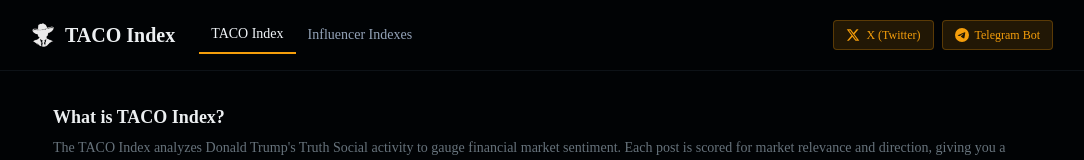
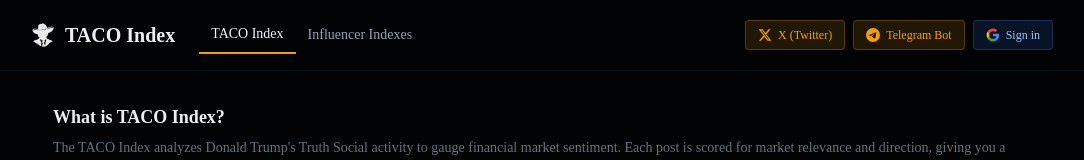
Before and after one commit to businesslim/taco-index, a Next.js app in the folder frontend/: page / in a window 1280 px wide. Shown: the top 160 px of the page, without its empty margins (99-1183 px from the left). Built offline with nearby package versions, Linux system fonts and the light colour scheme; no server answers.

Commit message:
feat: add login/logout button to Navbar

```diff
--- a/frontend/components/Navbar.tsx
+++ b/frontend/components/Navbar.tsx
@@ -3,9 +3,11 @@
 import Link from "next/link";
 import Image from "next/image";
 import { usePathname } from "next/navigation";
+import { useSession, signIn, signOut } from "next-auth/react";
 
 export function Navbar() {
   const pathname = usePathname();
+  const { data: session } = useSession();
 
   return (
     <header className="border-b border-border px-6 py-4">
@@ -72,6 +74,43 @@
             </svg>
             <span className="hidden sm:inline">Telegram Bot</span>
           </a>
+          {session ? (
+            <div className="flex items-center gap-2">
+              {session.user?.image && (
+                <Image
+                  src={session.user.image}
+                  alt={session.user.name ?? "User"}
+                  width={28}
+                  height={28}
+                  className="rounded-full"
+                />
+              )}
+              <button
+                onClick={() => signOut()}
+                className="text-xs text-slate-400 hover:text-slate-200 transition-colors px-2 py-1"
+              >
+                <span className="hidden sm:inline">Sign out</span>
+              </button>
+            </div>
+          ) : (
+            <button
+              onClick={() => signIn("google")}
+              className="flex items-center gap-1.5 px-3 py-1.5 rounded text-xs font-medium transition-colors"
+              style={{
+                backgroundColor: "#3B82F622",
+                color: "#93C5FD",
+                border: "1px solid #3B82F644",
+              }}
+            >
+              <svg viewBox="0 0 24 24" className="w-3.5 h-3.5" fill="currentColor">
+                <path d="M22.56 12.25c0-.78-.07-1.53-.2-2.25H12v4.26h5.92c-.26 1.37-1.04 2.53-2.21 3.31v2.77h3.57c2.08-1.92 3.28-4.74 3.28-8.09z" fill="#4285F4"/>
+                <path d="M12 23c2.97 0 5.46-.98 7.28-2.66l-3.57-2.77c-.98.66-2.23 1.06-3.71 1.06-2.86 0-5.29-1.93-6.16-4.53H2.18v2.84C3.99 20.53 7.7 23 12 23z" fill="#34A853"/>
+                <path d="M5.84 14.09c-.22-.66-.35-1.36-.35-2.09s.13-1.43.35-2.09V7.07H2.18C1.43 8.55 1 10.22 1 12s.43 3.45 1.18 4.93l2.85-2.22.81-.62z" fill="#FBBC05"/>
+                <path d="M12 5.38c1.62 0 3.06.56 4.21 1.64l3.15-3.15C17.45 2.09 14.97 1 12 1 7.7 1 3.99 3.47 2.18 7.07l3.66 2.84c.87-2.6 3.3-4.53 6.16-4.53z" fill="#EA4335"/>
+              </svg>
+              <span className="hidden sm:inline">Sign in</span>
+            </button>
+          )}
         </div>
       </div>
     </header>
```
